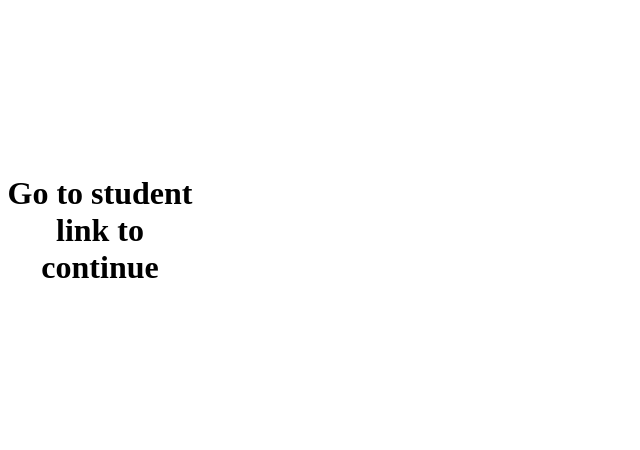
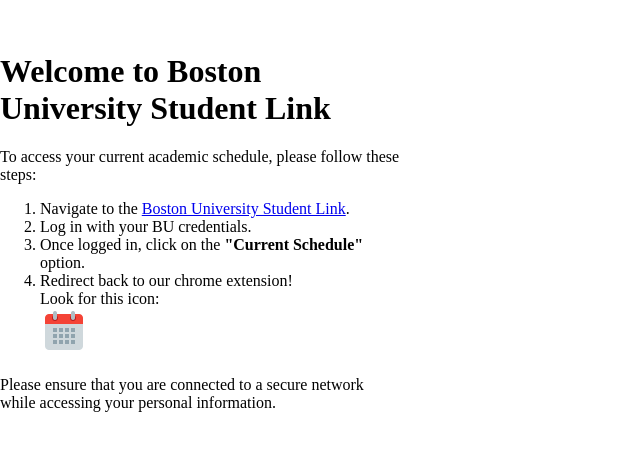
Before and after one commit to alexjmiller5/BU-GCalSync, a website: page popup/studentLink.html in a window 1280 px wide. Shown: the part 170-620 px from the top of the page, without its empty margins (0-640 px from the left). Drawn offline with Linux system fonts and the light colour scheme.

Commit message:
added styling to student link instructions page

```diff
--- a/popup/studentLink.html
+++ b/popup/studentLink.html
@@ -4,13 +4,37 @@
 <head>
   <meta charset="UTF-8">
   <title>Navigate to Student Link page</title>
-  <link rel="stylesheet" href="popup.css">
+  <link rel="stylesheet" href="style.css">
 </head>
 
 <body>
-  <div id="login-container">
-    <h1>Go to student link to continue</h1>
-  </div>
+    <div id="instruction-container">
+        <h1>Welcome to Boston University Student Link</h1>
+        <p>
+            To access your current academic schedule, please follow these steps:
+        </p>
+        <ol>
+            <li>
+                Navigate to the <a href="https://www.bu.edu/link/bin/uiscgi_studentlink.pl/1682706010?ModuleName=menu.pl&NewMenu=Academics" target="_blank">Boston University Student Link</a>.
+            </li>
+            <li>
+                Log in with your BU credentials.
+            </li>
+            <li>
+                Once logged in, click on the <strong>"Current Schedule"</strong> option.
+            </li>
+            <li>
+                <span>
+                    Redirect back to our chrome extension! <br> Look for this icon: <br>
+                    <img src="../images/calendar.png" />
+
+                </span>
+            </li>
+        </ol>
+        <p>
+            Please ensure that you are connected to a secure network while accessing your personal information.
+        </p>
+    </div>
 </body>
 
 </html>
--- a/popup/popup.css
+++ b/popup/style.css
@@ -1,5 +1,5 @@
 body {
-    width: 200px; /* Set the width you want */
+    width: 400px; /* Set the width you want */
     height: 100px; /* Set the height you want */
     margin: 0;
     padding: 0;
```
Also changed, not shown: popup/parser.html (+1 -0 lines), popup/popup.html (+1 -1 lines).
